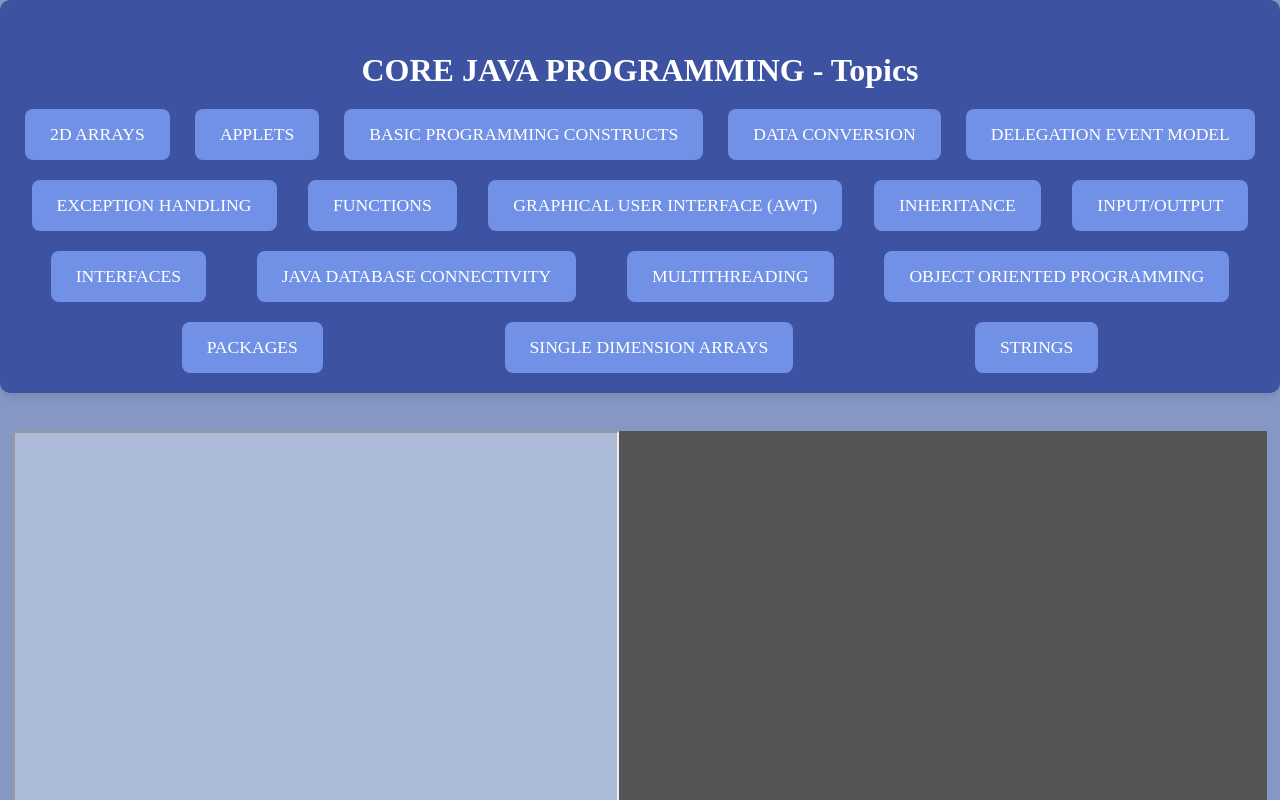
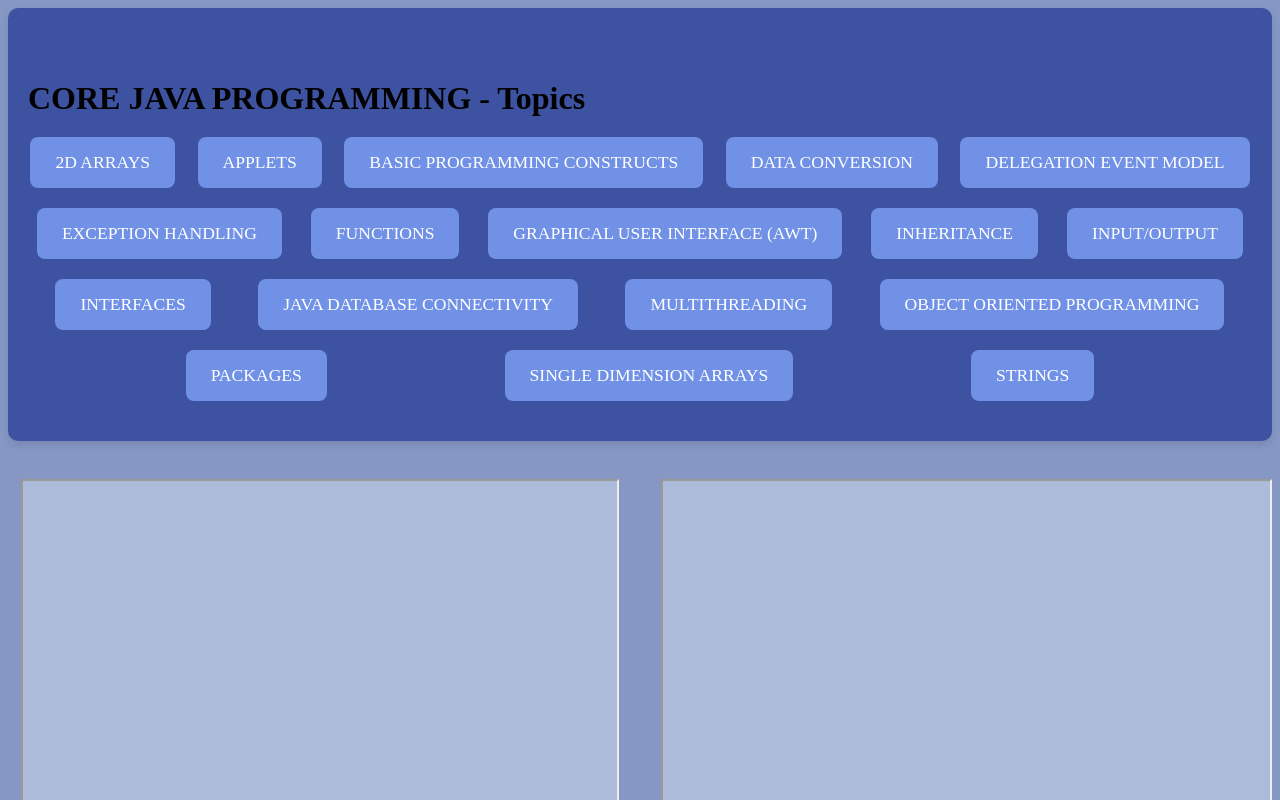
Before and after one commit to anjalibibra/javalanguage, a plain HTML site: page index.html in a window 1280 px wide. Shown: the top 800 px of the page. Drawn offline with Linux system fonts and the light colour scheme.

Commit message:
Update index.html

```diff
--- a/index.html
+++ b/index.html
@@ -1,12 +1,13 @@
 <html>
 
-<body style="background-color: #8697C4; margin: 0;">
+<body style="background-color: #8697C4;">
 
     <!-- Main Section -->
-    <main class="section-main" style="display: flex; flex-direction: column; height: 100vh;">
 
-        <section style="background-color: #3D52A0; padding: 20px; border-radius: 10px; box-shadow: 0px 4px 8px rgba(0, 0, 0, 0.1); flex: 0 1 auto; display: flex; flex-direction: column; align-items: center;">
-            <h3 class="heading-tertiary align-center" style="color: #ffffff; font-size: 2em; margin-bottom: 20px; text-align: center;">
+    <main class="section-main">
+
+        <section style="background-color: #3D52A0; padding: 40px 20px; border-radius: 10px; box-shadow: 0px 4px 8px rgba(0, 0, 0, 0.1);">
+            <h3 class="heading-tertiary align-center" style="color: black; font-size: 2em; margin-bottom: 20px; text_align: center;">
                 CORE JAVA PROGRAMMING - Topics
             </h3>
 
```
